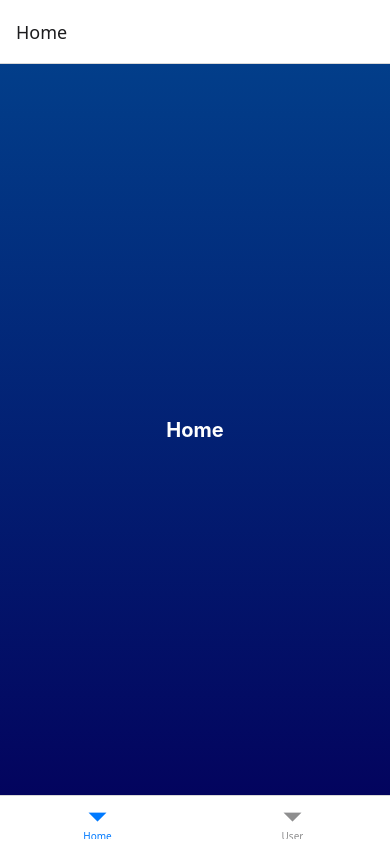
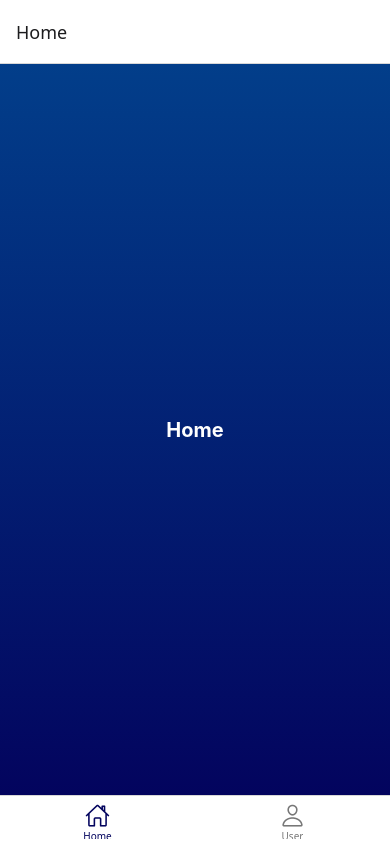
Before and after one commit to Thiagolvxc/AriseLeveling-Project, a React Native app in the folder AriseLleveling/: screen /User in a window 390 px wide. Built offline with nearby package versions, Linux system fonts and the light colour scheme.

Commit message:
modificacion de la barra de navegacion

```diff
--- a/AriseLleveling/package.json
+++ b/AriseLleveling/package.json
@@ -11,6 +11,7 @@
   "dependencies": {
     "@expo/metro-runtime": "~6.1.2",
     "@expo/vector-icons": "^15.0.2",
+    "@react-native-firebase/app": "^23.4.0",
     "@react-navigation/bottom-tabs": "^7.4.7",
     "@react-navigation/native": "^7.1.17",
     "@react-navigation/native-stack": "^7.3.26",
@@ -18,6 +19,7 @@
     "expo": "^54.0.10",
     "expo-linear-gradient": "~15.0.7",
     "expo-status-bar": "~3.0.8",
+    "firebase": "^12.3.0",
     "react": "19.1.0",
     "react-dom": "19.1.0",
     "react-native": "0.81.4",
--- a/AriseLleveling/src/navigation/AppNavigator.js
+++ b/AriseLleveling/src/navigation/AppNavigator.js
@@ -2,6 +2,8 @@ import React from 'react'
 import {NavigationContainer} from '@react-navigation/native'
 import {createStackNavigator} from '@react-navigation/stack'
 import {createBottomTabNavigator} from '@react-navigation/bottom-tabs'
+import {Ionicons} from '@expo/vector-icons'
+import colors from '../constants/colors'
 
 import HomeScreen from '../screens/HomeScreen'
 import SplashScreen from '../screens/SplashScreen'
@@ -12,7 +14,20 @@ const Tab = createBottomTabNavigator();
 
 const TabNavigator = () => {
     return(
-        <Tab.Navigator initialRouteName='Home'>
+        <Tab.Navigator initialRouteName='Home' screenOptions={({route}) => ({
+            tabBarIcon: ({color, size}) =>{
+                let iconName;
+                if(route.name === 'Home'){
+                    iconName = 'home-outline'
+                } else if (route.name === 'User'){
+                    iconName = 'person-outline'
+                }
+                return <Ionicons name={iconName} size={size} color={color}/>
+            },
+            tabBarActiveTintColor: colors.variante7,
+            tabBarInactiveTintColor: colors.thin,
+            tabBarStyle: {background: colors.luminous}
+        })}>
             <Tab.Screen name = 'Home' component={HomeScreen} options={{}}/>
             <Tab.Screen name = 'User' component={UserScreen} options={{}}/>
         </Tab.Navigator>
--- a/AriseLleveling/src/screens/UserScreen.js
+++ b/AriseLleveling/src/screens/UserScreen.js
@@ -5,7 +5,7 @@ import {LinearGradient} from 'expo-linear-gradient'
 
 const UserScreen = () => {
   return (
-    <LinearGradient colors={colors.gradienteTerciario} style={styles.container}>
+    <LinearGradient colors={colors.gradienteSecundario} style={styles.container}>
       <Text style={styles.text}>User</Text>
     </LinearGradient>
   )
```
Also changed, not shown: 1 other file (tests, documents, lock files or other folders).
